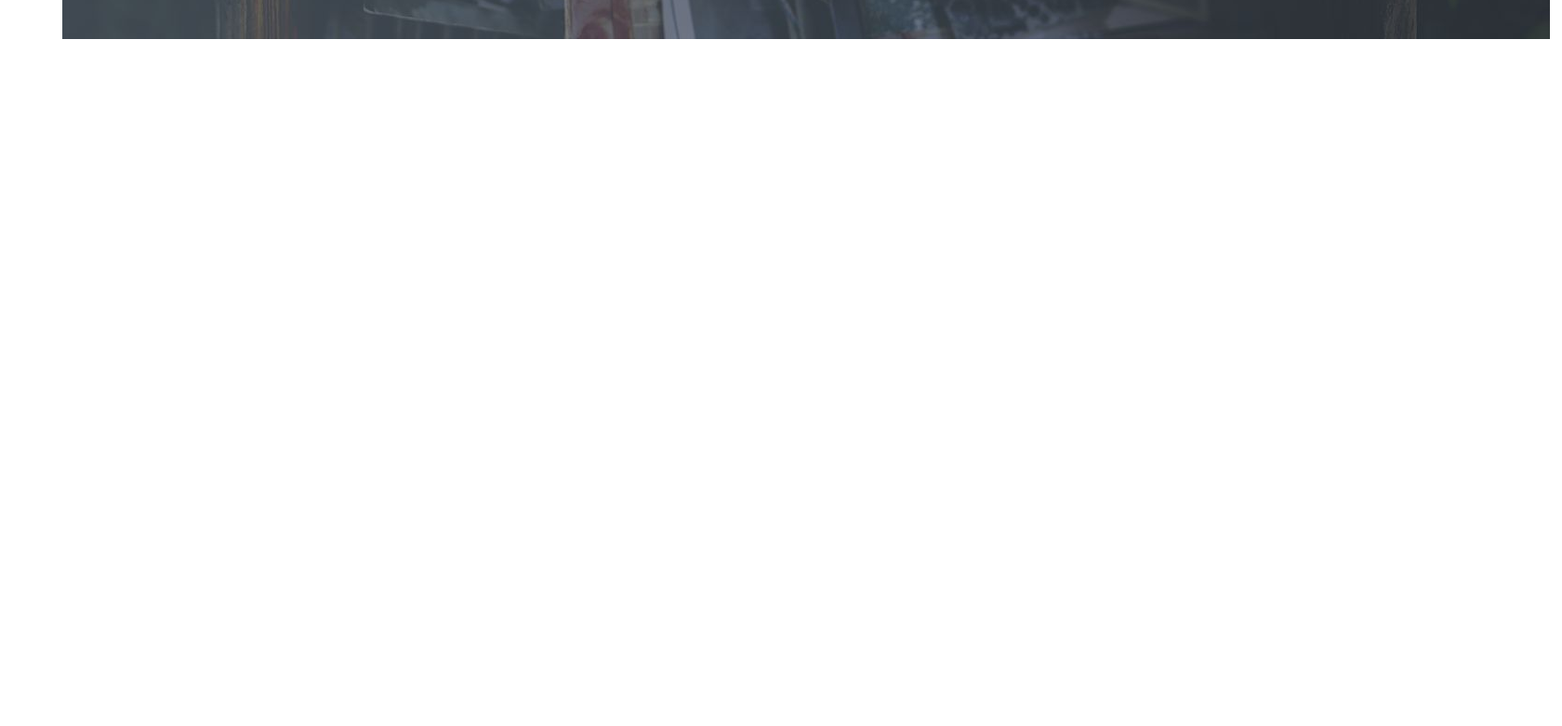
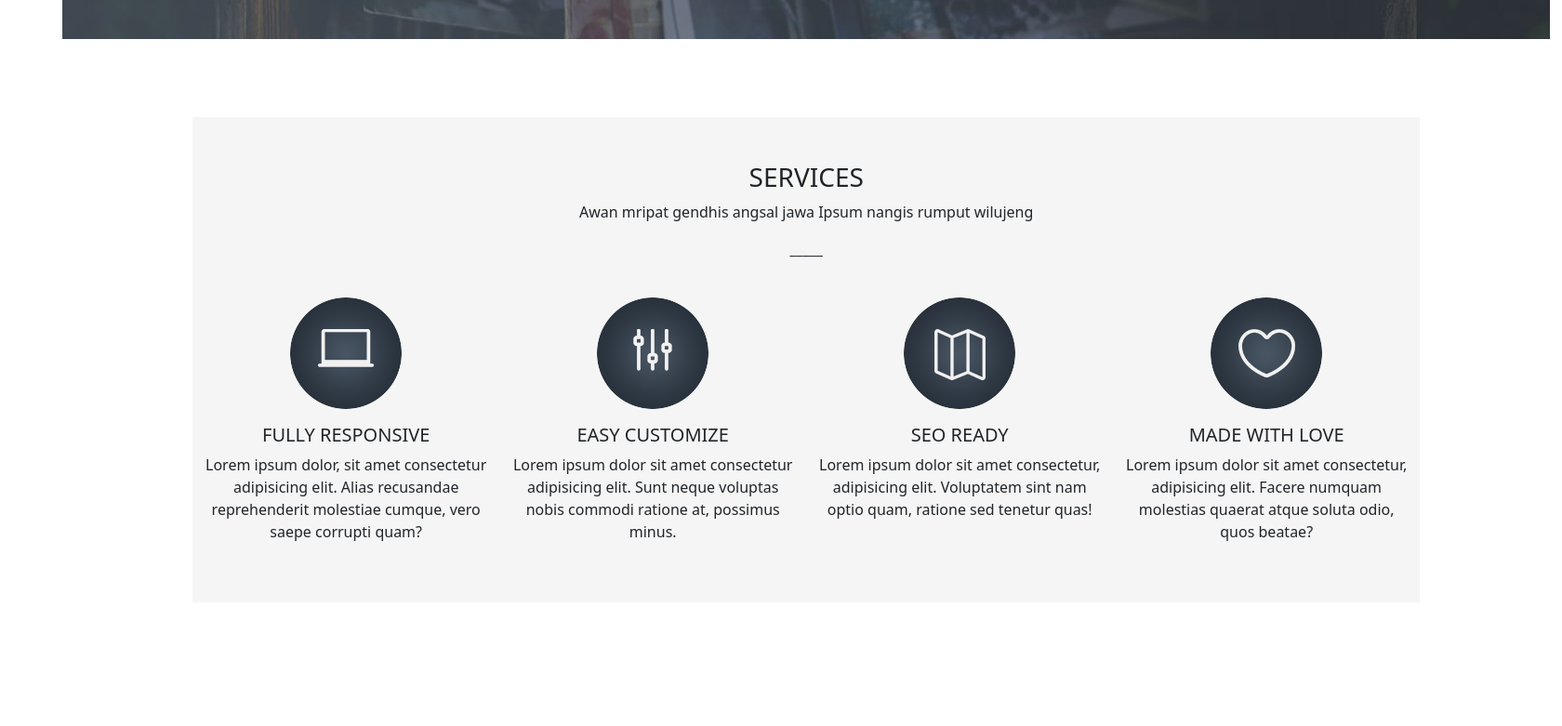
Before and after one commit to Realise-Formation-Digital/22.04-Project-Zet, a PHP site: page / in a window 1680 px wide. Shown: the part 775-1556 px from the top of the page at 93% size. Before the commit the page ends 817 px from the top, so only its background shows below. Run offline with PHP 8.4, Linux system fonts and the light colour scheme.

Commit message:
troisième commit

```diff
--- a/index.html
+++ b/index.html
@@ -75,6 +75,63 @@
 
 </section>
         <section id="Sam">
+          <div class="container pb-5" style="background-color: rgb(245, 245, 245);" >
+            <div class="row">
+                <div class="col-12 fw-bolder text-Dark text-center pt-5"><h1 class="fs-3">SERVICES</h1></div>
+
+                <div class="text-center"><p>Awan mripat gendhis angsal jawa Ipsum nangis rumput wilujeng</p></div>
+
+                <div class="text-center pb-4"><p>_____</p></div>
+
+                <div class="container text-fluid text-center">
+
+                    <div class="row">
+                        <div class="col Sphere">
+                            <div style="background-image: url(Image/sphere.png); height: 120px; width: 120px;">
+                                <img src="Image/pc.png" style="padding-top: 34px;" class="img-fluid" alt="##">
+                            </div>
+
+                            <h5 class="pt-3">FULLY RESPONSIVE</h5>
+                            <p>Lorem ipsum dolor, sit amet consectetur adipisicing elit. Alias recusandae reprehenderit molestiae cumque, vero saepe corrupti quam?</p>
+
+                        </div>
+
+                        <div class="col Sphere">
+
+                            <div style="background-image: url(Image/sphere.png); height: 120px; width: 120px;">
+                                <img src="Image/3barres.png" style="padding-top: 34px;" class="img-fluid" alt="##">
+                            </div>
+
+                            <h5 class="pt-3">EASY CUSTOMIZE</h5>
+                            <p>Lorem ipsum dolor sit amet consectetur adipisicing elit. Sunt neque voluptas nobis commodi ratione at, possimus minus.</p>
+
+                        </div>
+
+                        <div class="col Sphere">
+                            <div style="background-image: url(Image/sphere.png); height: 120px; width: 120px;">
+                                <img src="Image/carte.png" style="padding-top: 34px;" class="img-fluid" alt="##">
+                            </div>
+
+                            <h5 class="pt-3">SEO READY</h5>
+                            <p>Lorem ipsum dolor sit amet consectetur, adipisicing elit. Voluptatem sint nam optio quam, ratione sed tenetur quas!</p>
+
+                        </div>
+
+                        <div class="col Sphere">
+                            <div style="background-image: url(Image/sphere.png); height: 120px; width: 120px;">
+                                <img src="Image/coeur.png" style="padding-top: 34px;" class="img-fluid" alt="##">
+                            </div>
+
+                            <h5 class="pt-3">MADE WITH LOVE</h5>
+                            <p>Lorem ipsum dolor sit amet consectetur, adipisicing elit. Facere numquam molestias quaerat atque soluta odio, quos beatae?</p>
+
+                        </div>
+
+                    </div>
+                </div>
+
+            </div>
+        </div>
 
         </section>
     </header>
--- a/main.css
+++ b/main.css
@@ -1,5 +1,5 @@
 #Diogo{
-    background-image: url("project.jpg");
+    background-image: url("Image/project.jpg");
     width: 1600px;
     height: 750px;
     padding: 1%;
@@ -94,3 +94,19 @@
     left: 46%;
     bottom: 42%;
 }
+
+
+.Sphere
+{
+    display: flex;
+    flex-direction: column;
+    align-items: center;
+}
+
+#Sam
+{
+    width: 1600px;
+    height: 750px;
+    padding: 1%;
+    margin: 4%;
+}
```
Also changed, not shown: Image/3barres.png (added), Image/carte.png (added), Image/coeur.png (added), Image/pc.png (added), Image/project.jpg (renamed from project.jpg), Image/sphere.png (added).
